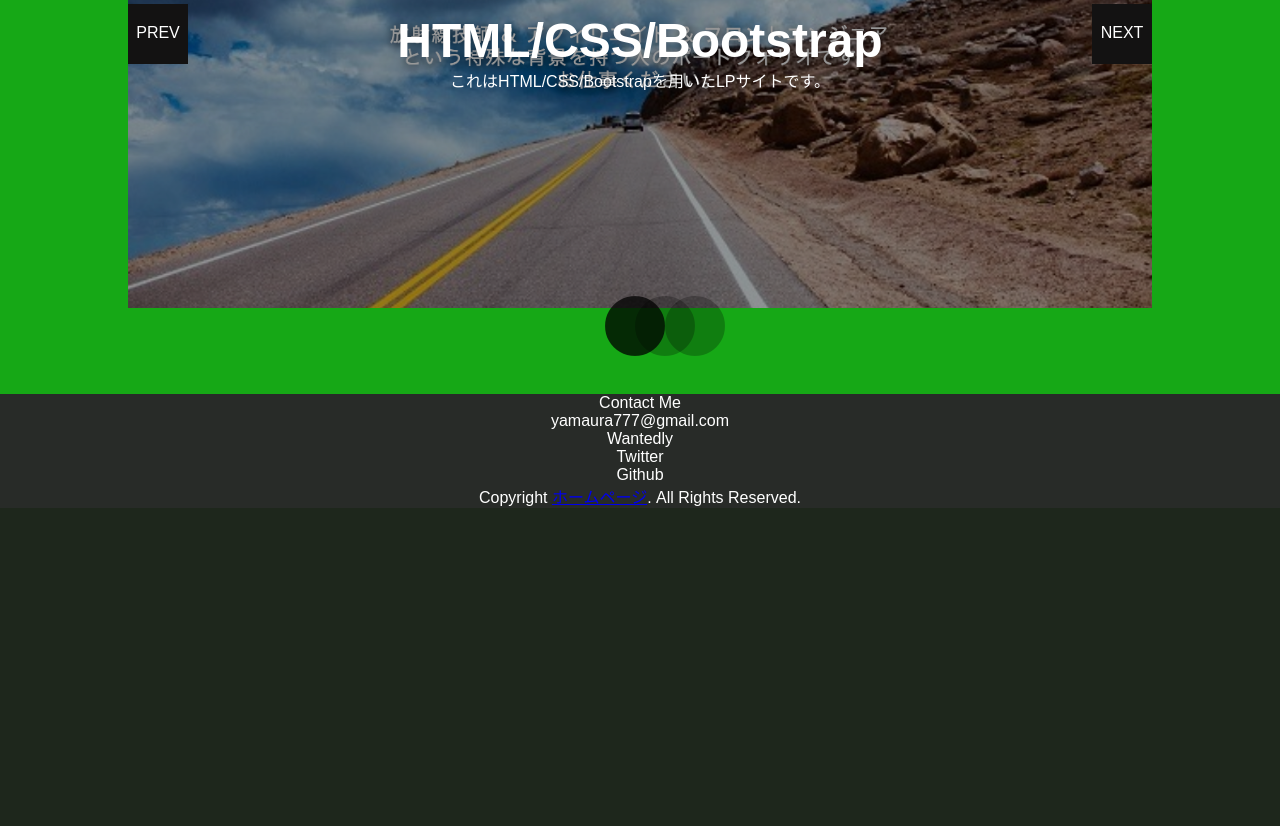
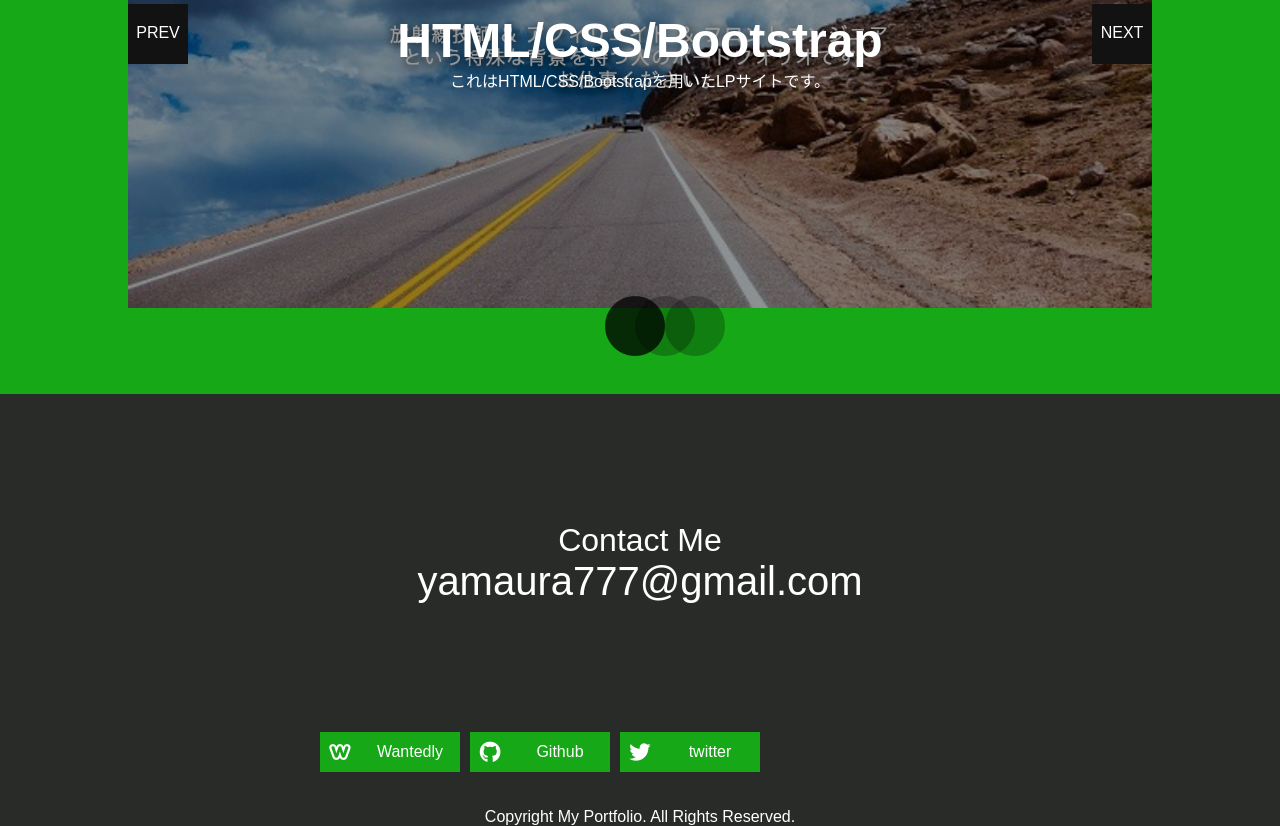
Before and after one commit to naoto13/portfolio2, a plain HTML site: page index.html in a window 1280 px wide. Shown: the part 2964-3790 px from the top of the page. Before the commit the page ends 3472 px from the top, so only its background shows below. Drawn offline with nearby package versions, Linux system fonts and the light colour scheme.

Commit message:
add footer

```diff
--- a/CSS/style.css
+++ b/CSS/style.css
@@ -159,4 +159,57 @@ footer{
     margin-bottom: 5%;
     overflow: hidden;
     background: rgb(40, 43, 40);
+    text-decoration: none;
 }
+footer .contact{
+    text-align: center;
+    font-size: 2.5rem;
+    margin: 10%;
+}
+footer .contact .title{
+    font-size: 2rem;
+}
+#social-icon{
+    margin: 0 25% 2% 25%;
+}
+#social-icon a {
+    position: relative;
+    display: block;
+    float: left;
+    width:100px;
+    margin: 0 10px 10px 0;
+    padding: 0 0 0 40px;
+    background: rgb(22, 168, 22);
+    color: #fff;
+    text-decoration: none;
+    text-align:center;
+    line-height: 40px;
+  }
+  #social-icon i {
+    position: absolute;
+    top: 0;
+    left: 0;
+    width: 40px;
+    height: 40px;
+    margin: 0;
+    background:  rgb(22, 168, 22);
+    line-height: 40px;
+    text-align: center;
+  }
+  #social-icon i:before {
+      padding: 0px;
+      line-height:40px ;}
+  #social-icon a:hover i {
+      background:  rgb(22, 168, 22);
+    }
+  .clear{
+      overflow: hidden;
+  }
+  .copyright a{
+      text-decoration: none;
+      color: #fff;
+  }
+  .copyright a:hover{
+    text-decoration: underline;
+    color: #fff;
+  }
--- a/index.html
+++ b/index.html
@@ -8,7 +8,8 @@
     <link rel="stylesheet" type="text/css" href="CSS/style.css">
     <link rel="stylesheet" href="CSS/reset.css">
     <link rel="stylesheet" href="CSS/animate.css">
-    <!-- <link href="js/slick.css" rel="stylesheet" type="text/css"> -->
+    <link rel="stylesheet" href="https://use.fontawesome.com/releases/v5.8.1/css/all.css" integrity="sha384-50oBUHEmvpQ+1lW4y57PTFmhCaXp0ML5d60M1M7uH2+nqUivzIebhndOJK28anvf" crossorigin="anonymous">
+    <!-- カルーセルプラグイン（slick） -->
     <link href="CSS/slick.css" rel="stylesheet" type="text/css">
     <link href="CSS/slick-theme.css" rel="stylesheet" type="text/css">
 </head>
@@ -200,15 +201,22 @@
 
 <!-- footer -->
 <footer>
-    <div>Contact Me</div>
-    <p>yamaura777@gmail.com</p>
-    <ul>
-        <li>Wantedly</li>
-        <li>Twitter</li>
-        <li>Github</li>
-    </ul>
-    Copyright <a href="index.html">ホームページ</a>. All Rights Reserved.
+    <div class="contact">
+        <p class="title">Contact Me</p>
+        <p>yamaura777@gmail.com</p>
+    </div>
+
+    <div id="social-icon" class="clear">
+        <a href="#"><i class="fab fa-weebly fa-lg"></i>Wantedly</a>
+        <a href="#"><i class="fab fa-github fa-lg"></i>Github</a>
+        <a href="#"><i class="fab fa-twitter fa-lg"></i>twitter</a>
+    </div>
+
+    <div class="copyright">
+        Copyright <a href="index.html">My Portfolio</a>. All Rights Reserved.
+    </div>
 </footer>
+
 <script src="https://cdn.jsdelivr.net/npm/jquery@3/dist/jquery.min.js"></script>
 <script type="text/javascript" src="JS/slick.min.js"></script>
 
@@ -216,6 +224,7 @@
 $('.slider').on('init',function(){
     $('.slide__content').addClass('on');
 });
+
 $('.slider').slick({
     asNavFor:'.thumbnail',
     autoplay:true,
```
Also changed, not shown: CSS/slick.css.
